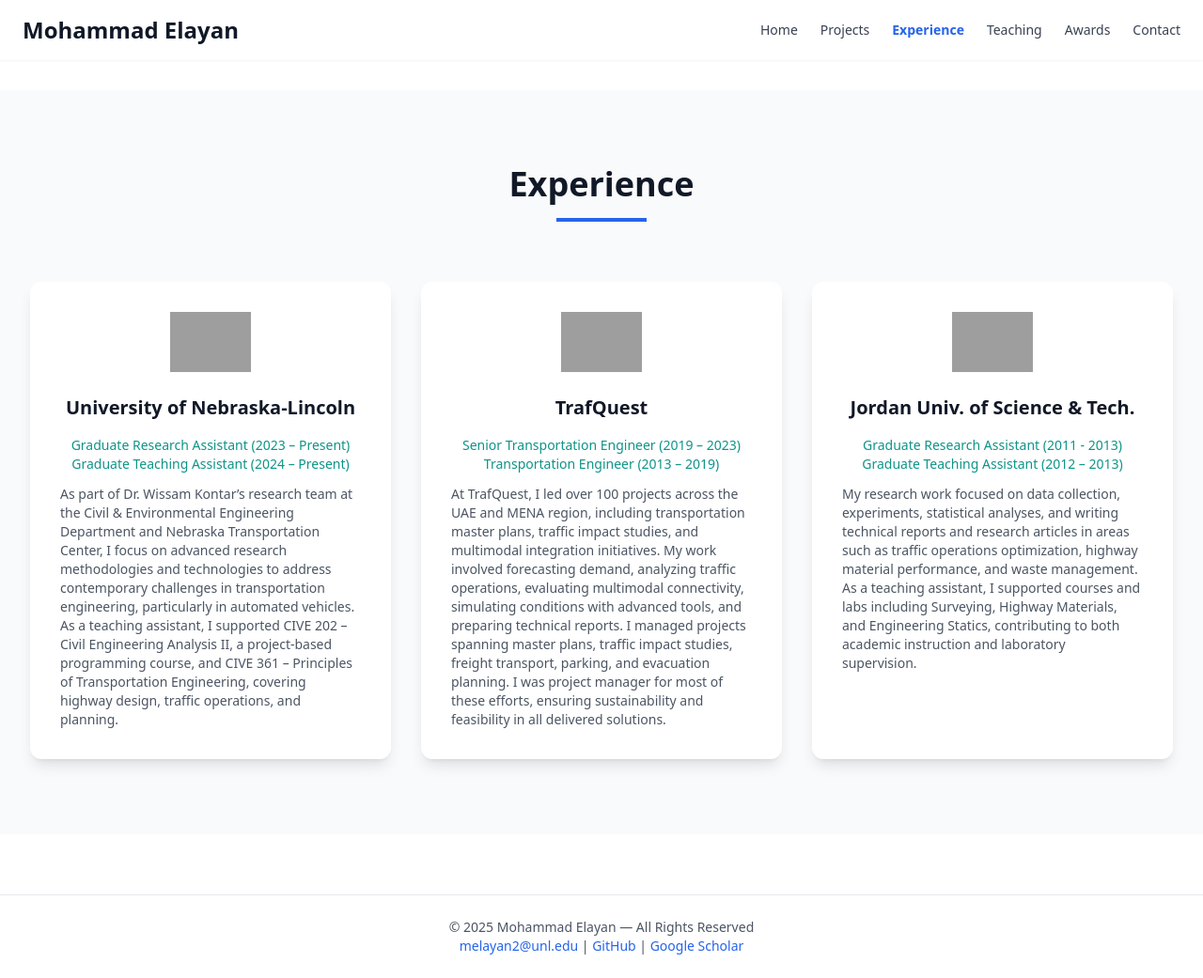
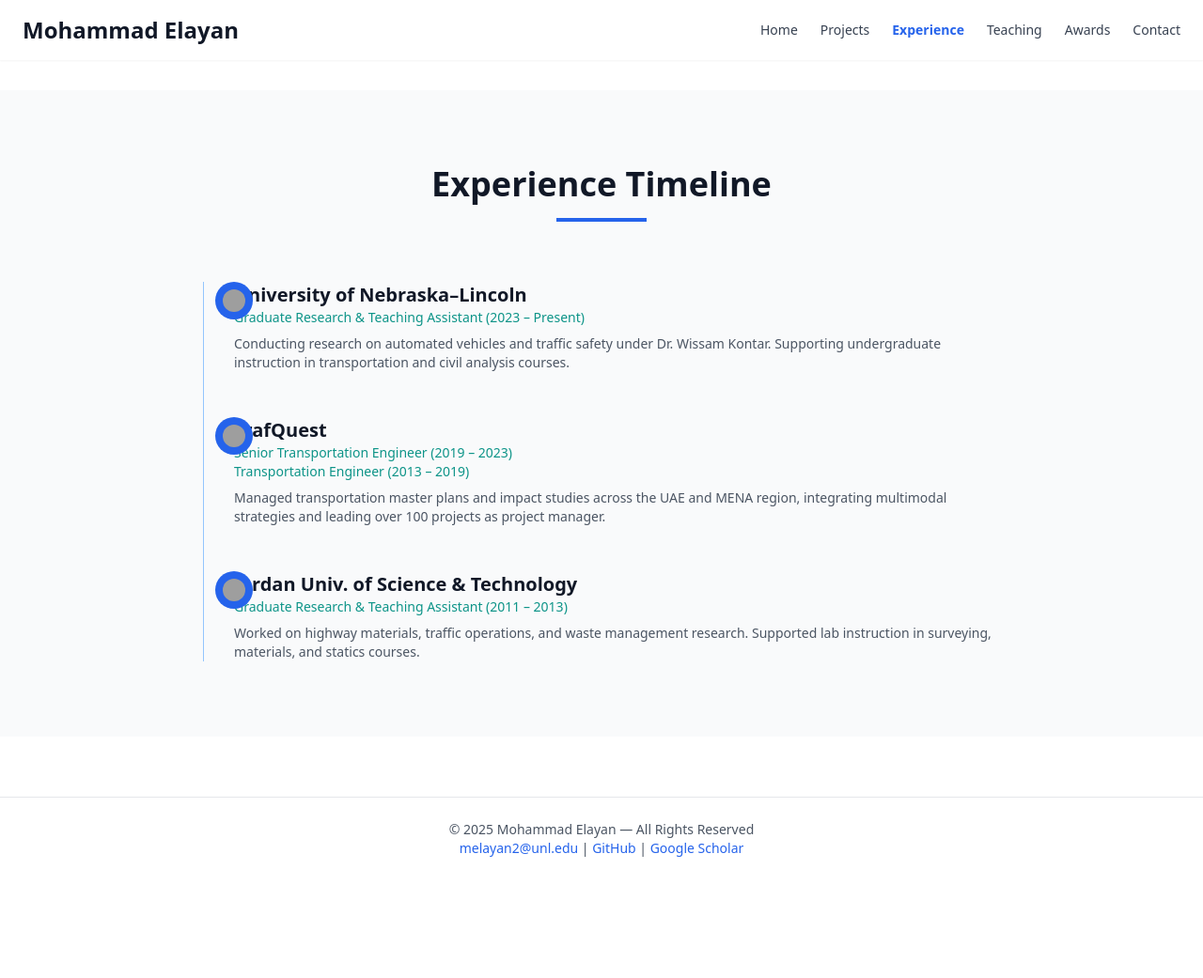
Before and after one commit to mselayan/mselayan.github.io, a Jekyll site: the page experience.html, which Jekyll copies as it is, in a window 1280 px wide and 1041 px high, cut to the strip 0-1041 px from the top of the window. Shown: the whole strip at 94% size. Built offline with Jekyll 4.4.1, drawn with Linux system fonts in a browser that asks for light colours; nearby versions of some CDN libraries; grey boxes are pictures that could not be loaded.

Commit message:
Update experience.html

```diff
--- a/experience.html
+++ b/experience.html
@@ -65,60 +46,50 @@
       </nav>
     </header>
 
-    <!-- Offset for fixed nav -->
     <div class="h-24"></div>
 
-    <!-- Experience Section -->
-    <section id="experience" class="py-20 bg-gray-50 fade-in">
-      <div class="max-w-7xl mx-auto px-4 sm:px-6 lg:px-8">
-        <div class="text-center mb-16 fade-in stagger-1">
-          <h2 class="text-4xl font-bold text-gray-900 mb-4">Experience</h2>
+    <!-- Experience Timeline -->
+    <section id="timeline" class="py-20 bg-gray-50 fade-in">
+      <div class="max-w-4xl mx-auto px-6">
+        <div class="text-center mb-16">
+          <h2 class="text-4xl font-bold text-gray-900 mb-4">Experience Timeline</h2>
           <div class="w-24 h-1 bg-blue-600 mx-auto"></div>
         </div>
 
-        <div class="grid md:grid-cols-2 lg:grid-cols-3 gap-8">
+        <div class="relative border-l border-blue-300 pl-8">
           <!-- UNL -->
-          <div class="bg-white p-8 rounded-xl shadow-lg hover:shadow-xl transition-shadow fade-in stagger-1">
-            <div class="flex items-center justify-center mb-6">
-              <img src="https://ucomm.unl.edu/sites/unl.edu.university-communication/files/styles/no_crop_720/public/media/image/nebraska-n.jpg?itok=4Vj3-oUs" alt="UNL Logo" class="h-16" />
+          <div class="mb-12 fade-in stagger-1">
+            <div class="absolute -left-5 flex items-center justify-center w-10 h-10 bg-blue-600 rounded-full">
+              <img src="https://ucomm.unl.edu/sites/unl.edu.university-communication/files/styles/no_crop_720/public/media/image/nebraska-n.jpg?itok=4Vj3-oUs" class="w-6 h-6 rounded-full" alt="UNL Logo">
             </div>
-            <h3 class="text-xl font-semibold text-gray-900 mb-4 text-center">University of Nebraska-Lincoln</h3>
-            <p class="text-teal-600 text-sm text-center">
-              Graduate Research Assistant (2023 – Present)<br />
-              Graduate Teaching Assistant (2024 – Present)
-            </p>
-            <p class="text-gray-600 text-sm mt-3">
-              As part of Dr. Wissam Kontar’s research team at the Civil & Environmental Engineering Department and Nebraska Transportation Center, I focus on advanced research methodologies and technologies to address contemporary challenges in transportation engineering, particularly in automated vehicles. As a teaching assistant, I supported CIVE 202 – Civil Engineering Analysis II, a project-based programming course, and CIVE 361 – Principles of Transportation Engineering, covering highway design, traffic operations, and planning.
+            <h3 class="text-xl font-semibold text-gray-900">University of Nebraska–Lincoln</h3>
+            <p class="text-sm text-teal-600">Graduate Research & Teaching Assistant (2023 – Present)</p>
+            <p class="text-gray-600 text-sm mt-2">
+              Conducting research on automated vehicles and traffic safety under Dr. Wissam Kontar. Supporting undergraduate instruction in transportation and civil analysis courses.
             </p>
           </div>
 
           <!-- TrafQuest -->
-          <div class="bg-white p-8 rounded-xl shadow-lg hover:shadow-xl transition-shadow fade-in stagger-2">
-            <div class="flex items-center justify-center mb-6">
-              <img src="https://media.licdn.com/dms/image/v2/C510BAQG4IVB3qNbm0Q/company-logo_200_200/company-logo_200_200/0/1630563973053/trafquest_logo?e=2147483647&v=beta&t=6HLNXkBggzQySmf9RtR0pgwmgKySPjoU2dzjJTNqAys" alt="TrafQuest Logo" class="h-16" />
+          <div class="mb-12 fade-in stagger-2">
+            <div class="absolute -left-5 flex items-center justify-center w-10 h-10 bg-blue-600 rounded-full">
+              <img src="https://media.licdn.com/dms/image/v2/C510BAQG4IVB3qNbm0Q/company-logo_200_200/company-logo_200_200/0/1630563973053/trafquest_logo?e=2147483647&v=beta&t=6HLNXkBggzQySmf9RtR0pgwmgKySPjoU2dzjJTNqAys" class="w-6 h-6 rounded-full" alt="TrafQuest Logo">
             </div>
-            <h3 class="text-xl font-semibold text-gray-900 mb-4 text-center">TrafQuest</h3>
-            <p class="text-teal-600 text-sm text-center">
-              Senior Transportation Engineer (2019 – 2023)<br />
-              Transportation Engineer (2013 – 2019)
-            </p>
-            <p class="text-gray-600 text-sm mt-3">
-              At TrafQuest, I led over 100 projects across the UAE and MENA region, including transportation master plans, traffic impact studies, and multimodal integration initiatives. My work involved forecasting demand, analyzing traffic operations, evaluating multimodal connectivity, simulating conditions with advanced tools, and preparing technical reports. I managed projects spanning master plans, traffic impact studies, freight transport, parking, and evacuation planning. I was project manager for most of these efforts, ensuring sustainability and feasibility in all delivered solutions.
+            <h3 class="text-xl font-semibold text-gray-900">TrafQuest</h3>
+            <p class="text-sm text-teal-600">Senior Transportation Engineer (2019 – 2023)<br>Transportation Engineer (2013 – 2019)</p>
+            <p class="text-gray-600 text-sm mt-2">
+              Managed transportation master plans and impact studies across the UAE and MENA region, integrating multimodal strategies and leading over 100 projects as project manager.
             </p>
           </div>
 
           <!-- JUST -->
-          <div class="bg-white p-8 rounded-xl shadow-lg hover:shadow-xl transition-shadow fade-in stagger-3">
-            <div class="flex items-center justify-center mb-6">
-              <img src="https://upload.wikimedia.org/wikipedia/en/a/ab/JUST_logo2.png" alt="JUST Logo" class="h-16" />
+          <div class="fade-in stagger-3">
+            <div class="absolute -left-5 flex items-center justify-center w-10 h-10 bg-blue-600 rounded-full">
+              <img src="https://upload.wikimedia.org/wikipedia/en/a/ab/JUST_logo2.png" class="w-6 h-6 rounded-full" alt="JUST Logo">
             </div>
-            <h3 class="text-xl font-semibold text-gray-900 mb-4 text-center">Jordan Univ. of Science & Tech.</h3>
-            <p class="text-teal-600 text-sm text-center">
-              Graduate Research Assistant (2011 - 2013)<br />
-              Graduate Teaching Assistant (2012 – 2013)
-            </p>
-            <p class="text-gray-600 text-sm mt-3">
-              My research work focused on data collection, experiments, statistical analyses, and writing technical reports and research articles in areas such as traffic operations optimization, highway material performance, and waste management. As a teaching assistant, I supported courses and labs including Surveying, Highway Materials, and Engineering Statics, contributing to both academic instruction and laboratory supervision.
+            <h3 class="text-xl font-semibold text-gray-900">Jordan Univ. of Science & Technology</h3>
+            <p class="text-sm text-teal-600">Graduate Research & Teaching Assistant (2011 – 2013)</p>
+            <p class="text-gray-600 text-sm mt-2">
+              Worked on highway materials, traffic operations, and waste management research. Supported lab instruction in surveying, materials, and statics courses.
             </p>
           </div>
         </div>
@@ -134,6 +105,5 @@
         <a href="https://scholar.google.com/" class="text-blue-600 hover:underline">Google Scholar</a>
       </p>
     </footer>
-
   </body>
 </html>
```
Also changed, not shown: other parts of experience.html (+8 -27 lines).
